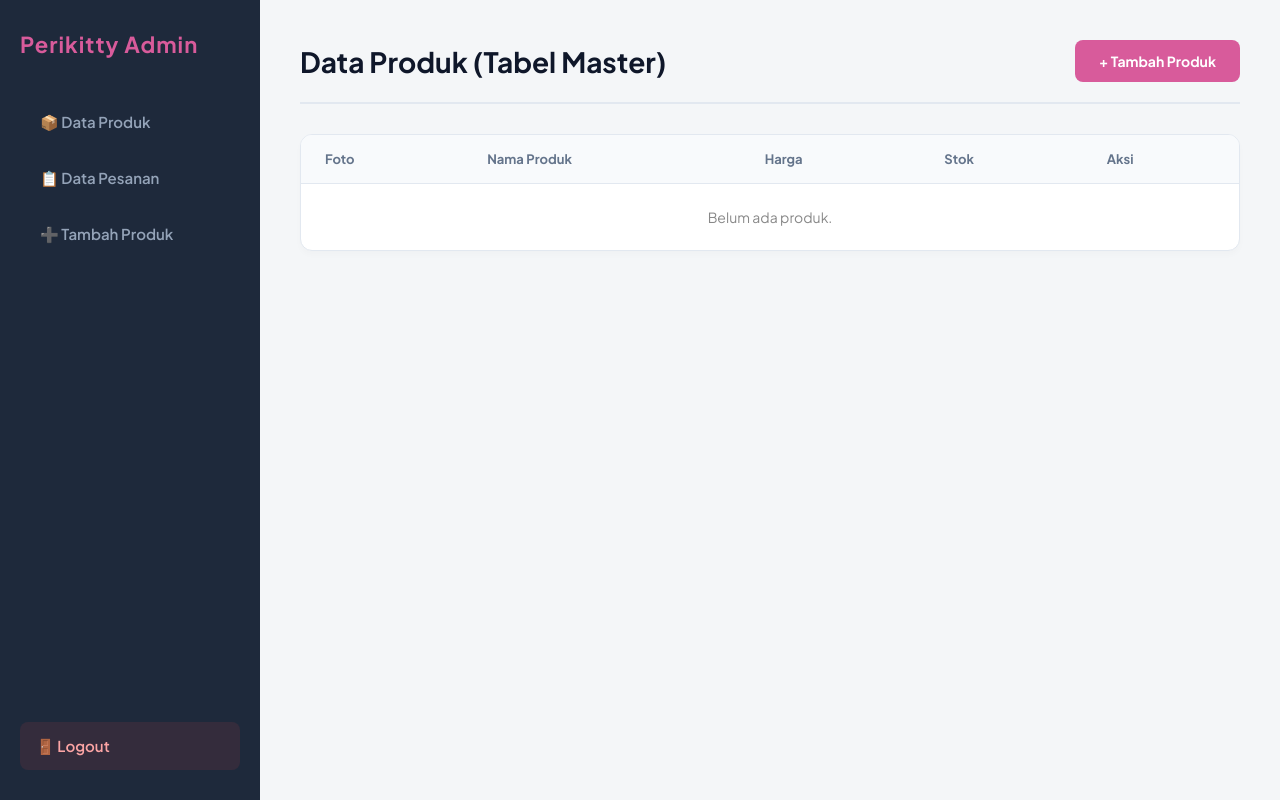
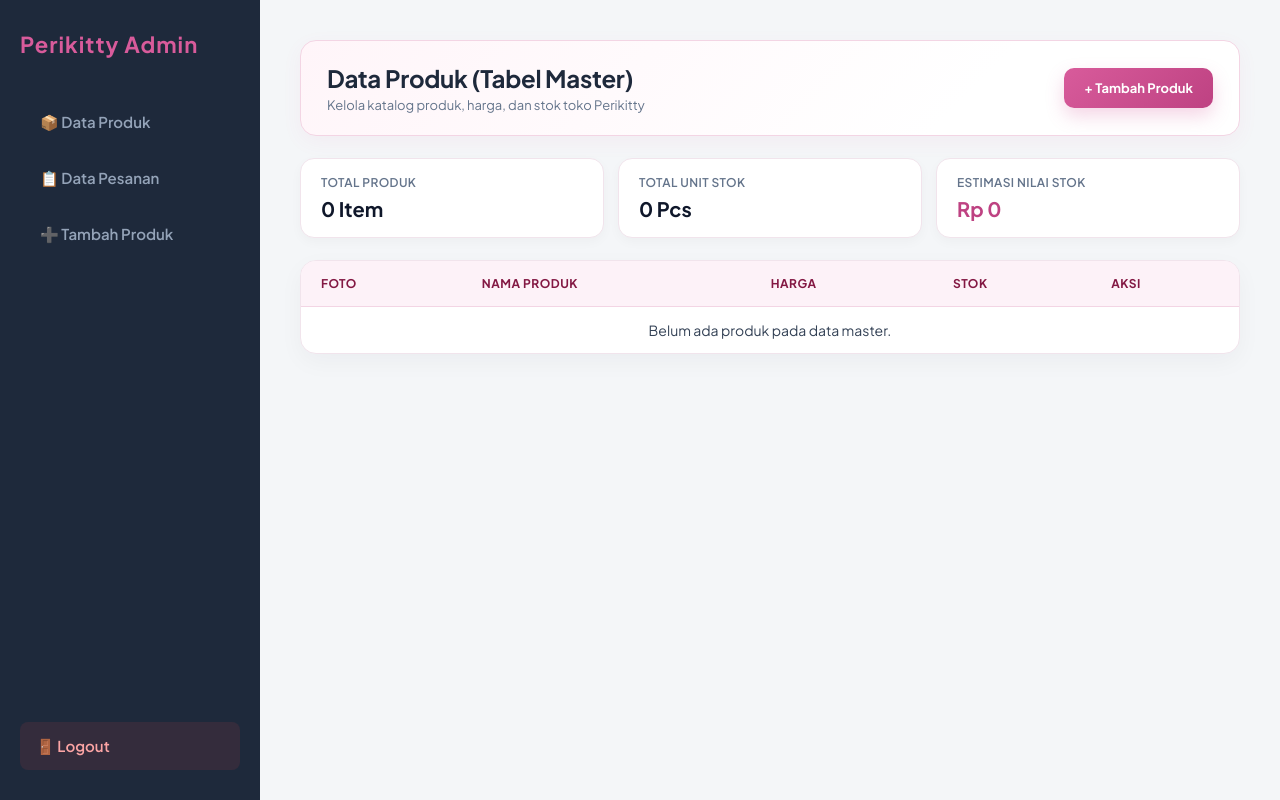
Before and after one commit to RPL3-ANGKATAN12/perikitty, a Laravel app: template resources/views/admin/dashboard.blade.php in a window 1280 px wide. Run offline with Laravel 12, Linux system fonts and the light colour scheme; the template is opened without the code that fills it, so the values that code supplies are empty.

Commit message:
Perbarui CSS dan kartu ringkasan halaman Data Master admin

```diff
--- a/resources/views/admin/dashboard.blade.php
+++ b/resources/views/admin/dashboard.blade.php
@@ -1,36 +1,276 @@
 @extends('layouts.admin')
 @section('content')
-    <div class="header">
-        <h1>Data Produk (Tabel Master)</h1>
-        <a href="{{ route('admin.create') }}" style="background: var(--accent); color: #fff; padding: 12px 24px; border-radius: 8px; text-decoration: none; font-weight: 700; font-size: 14px;">+ Tambah Produk</a>
+<style>
+    .dm-wrap {
+        display: flex;
+        flex-direction: column;
+        gap: 22px;
+    }
+    .dm-header {
+        display: flex;
+        justify-content: space-between;
+        align-items: center;
+        flex-wrap: wrap;
+        gap: 14px;
+        background: linear-gradient(135deg, #fff5f9 0%, #ffffff 70%);
+        border: 1px solid #f3d5e4;
+        padding: 22px 26px;
+        border-radius: 16px;
+        box-shadow: 0 6px 20px rgba(216, 91, 155, 0.06);
+    }
+    .dm-title {
+        margin: 0;
+        font-size: 24px;
+        font-weight: 800;
+        color: #1e293b;
+        letter-spacing: -0.3px;
+    }
+    .dm-subtitle {
+        margin: 4px 0 0;
+        font-size: 13px;
+        color: #64748b;
+    }
+    .dm-btn-add {
+        background: linear-gradient(135deg, #d85b9b 0%, #be4282 100%);
+        color: #fff;
+        padding: 12px 20px;
+        border-radius: 10px;
+        text-decoration: none;
+        font-weight: 700;
+        font-size: 13px;
+        box-shadow: 0 8px 18px rgba(216, 91, 155, 0.25);
+        transition: transform 0.15s ease, box-shadow 0.15s ease;
+        display: inline-flex;
+        align-items: center;
+        gap: 6px;
+    }
+    .dm-btn-add:hover {
+        transform: translateY(-1px);
+        box-shadow: 0 10px 22px rgba(216, 91, 155, 0.32);
+    }
+    .dm-stats {
+        display: grid;
+        grid-template-columns: repeat(auto-fit, minmax(190px, 1fr));
+        gap: 14px;
+    }
+    .dm-stat-card {
+        background: #ffffff;
+        border: 1px solid #f1e4ec;
+        border-radius: 14px;
+        padding: 16px 20px;
+        box-shadow: 0 4px 12px rgba(15, 23, 42, 0.03);
+    }
+    .dm-stat-label {
+        font-size: 12px;
+        font-weight: 600;
+        color: #64748b;
+        text-transform: uppercase;
+        letter-spacing: 0.4px;
+    }
+    .dm-stat-value {
+        margin-top: 6px;
+        font-size: 20px;
+        font-weight: 800;
+        color: #0f172a;
+    }
+    .dm-stat-value.accent {
+        color: #be4282;
+    }
+    .dm-alert-success {
+        background: #ecfdf5;
+        color: #065f46;
+        border: 1px solid #a7f3d0;
+        padding: 14px 18px;
+        border-radius: 12px;
+        font-weight: 600;
+        font-size: 14px;
+    }
+    .dm-card {
+        background: #ffffff;
+        border-radius: 16px;
+        border: 1px solid #f1e4ec;
+        box-shadow: 0 8px 24px rgba(15, 23, 42, 0.04);
+        overflow-x: auto;
+    }
+    .dm-table {
+        width: 100%;
+        border-collapse: collapse;
+        text-align: left;
+    }
+    .dm-table thead th {
+        background: #fdf2f8;
+        color: #831843;
+        font-size: 12px;
+        font-weight: 700;
+        text-transform: uppercase;
+        letter-spacing: 0.5px;
+        padding: 15px 20px;
+        border-bottom: 1px solid #f3d5e4;
+    }
+    .dm-table tbody tr {
+        border-bottom: 1px solid #f8fafc;
+        transition: background 0.15s ease;
+    }
+    .dm-table tbody tr:hover {
+        background: #fff9fc;
+    }
+    .dm-table tbody tr:last-child {
+        border-bottom: none;
+    }
+    .dm-table tbody td {
+        padding: 14px 20px;
+        font-size: 14px;
+        color: #334155;
+        vertical-align: middle;
+    }
+    .dm-thumb {
+        width: 54px;
+        height: 54px;
+        border-radius: 10px;
+        overflow: hidden;
+        border: 1px solid #f1e4ec;
+        background: #fdf2f8;
+    }
+    .dm-thumb img {
+        width: 100%;
+        height: 100%;
+        object-fit: cover;
+        display: block;
+    }
+    .dm-prod-name {
+        font-weight: 700;
+        color: #0f172a;
+    }
+    .dm-price {
+        font-weight: 800;
+        color: #be4282;
+        white-space: nowrap;
+    }
+    .dm-stock-pill {
+        display: inline-block;
+        padding: 4px 10px;
+        border-radius: 999px;
+        font-size: 12px;
+        font-weight: 700;
+        background: #f1f5f9;
+        color: #0f172a;
+    }
+    .dm-stock-pill.empty {
+        background: #fee2e2;
+        color: #b91c1c;
+    }
+    .dm-actions {
+        display: flex;
+        align-items: center;
+        gap: 8px;
+    }
+    .dm-btn-edit {
+        background: #fef3c7;
+        color: #92400e;
+        border: 1px solid #fde68a;
+        padding: 7px 14px;
+        border-radius: 8px;
+        text-decoration: none;
+        font-weight: 700;
+        font-size: 12px;
+        transition: background 0.15s ease;
+    }
+    .dm-btn-edit:hover {
+        background: #fde68a;
+    }
+    .dm-btn-del {
+        background: #ffe4e6;
+        color: #be123c;
+        border: 1px solid #fecdd3;
+        padding: 7px 14px;
+        border-radius: 8px;
+        cursor: pointer;
+        font-weight: 700;
+        font-size: 12px;
+        transition: background 0.15s ease;
+    }
+    .dm-btn-del:hover {
+        background: #fecdd3;
+    }
+    .dm-empty {
+        padding: 36px 20px;
+        text-align: center;
+        color: #94a3b8;
+        font-size: 14px;
+    }
+</style>
+
+<div class="dm-wrap">
+    <div class="dm-header">
+        <div>
+            <h1 class="dm-title">Data Produk (Tabel Master)</h1>
+            <p class="dm-subtitle">Kelola katalog produk, harga, dan stok toko Perikitty</p>
+        </div>
+        <a href="{{ route('admin.create') }}" class="dm-btn-add">+ Tambah Produk</a>
     </div>
 
     @if(session('success'))
-        <div style="background: #dcfce7; color: #166534; padding: 16px; border-radius: 8px; margin-bottom: 20px; font-weight: 600;">{{ session('success') }}</div>
+        <div class="dm-alert-success">{{ session('success') }}</div>
     @endif
 
-    <div style="background: #fff; border-radius: 12px; overflow: hidden; box-shadow: 0 4px 6px rgba(0,0,0,0.02); border: 1px solid var(--border);">
-        <table style="width: 100%; border-collapse: collapse; text-align: left;">
-            <thead style="background: #f8fafc; color: #64748b; font-size: 13px; border-bottom: 1px solid var(--border);">
-                <tr><th style="padding: 16px 24px;">Foto</th><th style="padding: 16px 24px;">Nama Produk</th><th style="padding: 16px 24px;">Harga</th><th style="padding: 16px 24px;">Stok</th><th style="padding: 16px 24px;">Aksi</th></tr>
+    <div class="dm-stats">
+        <div class="dm-stat-card">
+            <div class="dm-stat-label">Total Produk</div>
+            <div class="dm-stat-value">{{ $products->count() }} Item</div>
+        </div>
+        <div class="dm-stat-card">
+            <div class="dm-stat-label">Total Unit Stok</div>
+            <div class="dm-stat-value">{{ $products->sum('stock') }} Pcs</div>
+        </div>
+        <div class="dm-stat-card">
+            <div class="dm-stat-label">Estimasi Nilai Stok</div>
+            <div class="dm-stat-value accent">Rp {{ number_format($products->sum(fn($item) => $item->price * $item->stock), 0, ',', '.') }}</div>
+        </div>
+    </div>
+
+    <div class="dm-card">
+        <table class="dm-table">
+            <thead>
+                <tr>
+                    <th>Foto</th>
+                    <th>Nama Produk</th>
+                    <th>Harga</th>
+                    <th>Stok</th>
+                    <th>Aksi</th>
+                </tr>
             </thead>
-            <tbody style="font-size: 14px;">
+            <tbody>
                 @forelse($products as $p)
                 @php $imgs = json_decode($p->images ?? '[]', true) ?: []; @endphp
-                <tr style="border-bottom: 1px solid var(--border);">
-                    <td style="padding: 16px 24px;"><div style="width: 50px; height: 50px; border-radius: 8px; overflow: hidden;"><img src="{{ isset($imgs[0]) ? asset('storage/' . $imgs[0]) : asset('images/produk1.jpg') }}" style="width: 100%; height: 100%; object-fit: cover;"></div></td>
-                    <td style="padding: 16px 24px; font-weight: 600; color: #0f172a;">{{ $p->name }}</td>
-                    <td style="padding: 16px 24px; font-weight: 700;">Rp {{ number_format($p->price, 0, ',', '.') }}</td>
-                    <td style="padding: 16px 24px;">{{ $p->stock }}</td>
-                    <td style="padding: 16px 24px; display: flex; gap: 8px;">
-                        <a href="{{ route('admin.edit', $p->id) }}" style="background: #eab308; color: #fff; padding: 8px 16px; border-radius: 6px; text-decoration: none; font-weight: 600; font-size: 12px;">Edit</a>
-                        <form action="{{ route('admin.destroy', $p->id) }}" method="POST" onsubmit="return confirm('Hapus produk ini?');">@csrf @method('DELETE') <button type="submit" style="background: #ef4444; color: #fff; border: none; padding: 8px 16px; border-radius: 6px; cursor: pointer; font-weight: 600; font-size: 12px;">Hapus</button></form>
+                <tr>
+                    <td>
+                        <div class="dm-thumb">
+                            <img src="{{ isset($imgs[0]) ? asset('storage/' . $imgs[0]) : asset('images/produk1.jpg') }}" alt="{{ $p->name }}">
+                        </div>
+                    </td>
+                    <td class="dm-prod-name">{{ $p->name }}</td>
+                    <td class="dm-price">Rp {{ number_format($p->price, 0, ',', '.') }}</td>
+                    <td>
+                        <span class="dm-stock-pill {{ $p->stock <= 0 ? 'empty' : '' }}">
+                            {{ $p->stock > 0 ? $p->stock . ' tersedia' : 'Habis' }}
+                        </span>
+                    </td>
+                    <td>
+                        <div class="dm-actions">
+                            <a href="{{ route('admin.edit', $p->id) }}" class="dm-btn-edit">Edit</a>
+                            <form action="{{ route('admin.destroy', $p->id) }}" method="POST" onsubmit="return confirm('Hapus produk ini?');">
+                                @csrf
+                                @method('DELETE')
+                                <button type="submit" class="dm-btn-del">Hapus</button>
+                            </form>
+                        </div>
                     </td>
                 </tr>
                 @empty
-                <tr><td colspan="5" style="padding: 24px; text-align: center; color: #888;">Belum ada produk.</td></tr>
+                <tr><td colspan="5" class="dm-empty">Belum ada produk pada data master.</td></tr>
                 @endforelse
             </tbody>
         </table>
     </div>
+</div>
 @endsection
```
